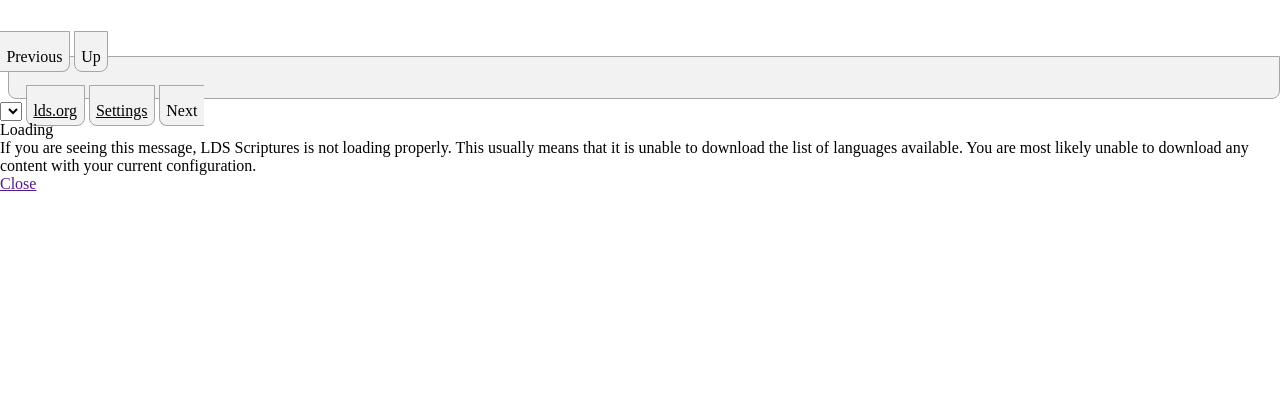
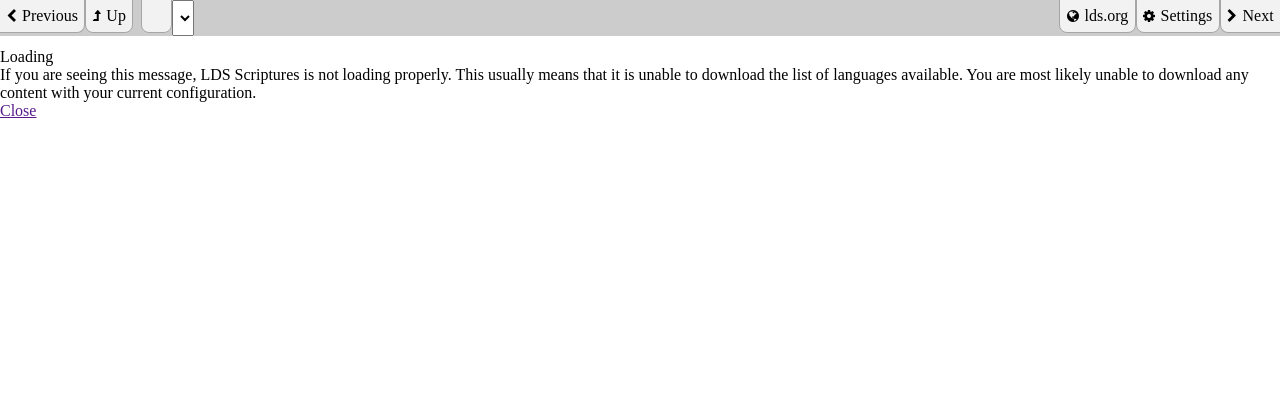
Before and after one commit to duckbrain/ldss.js, a PHP site: page / in a window 1280 px wide. Shown: the top 420 px of the page. Run offline with PHP 8.4, Linux system fonts and the light colour scheme; lists and menus that the app fills with data are empty.

Commit message:
Mostly fixed toolbar in default theme.

```diff
--- a/themes/default/theme.less
+++ b/themes/default/theme.less
@@ -203,7 +203,7 @@ video {
 	right: 0;
 	overflow: auto;
 }
-.toolbar {
+.toolbar-container {
 	z-index: 10000;
 	min-height: @toolbar-size;
 	background: @accent;
@@ -234,13 +234,7 @@ video {
 	margin: -.6em 0 .2em 0;
 	color: @color;
 	overflow: hidden;
-
-	a {
-		color: @color;
-			text-indent: 100%;
-			text-align: center;
-			text-decoration: none;
-		}
+	text-decoration: none;
 }
 
 .toolbar-button-left() {
@@ -254,7 +248,7 @@ video {
 }
 
 .toolbar-button-icon(@char) {
-	a:before {
+	&:before {
 		text-indent: 0;
 		content: @char;
 		.font-awesome();
```
